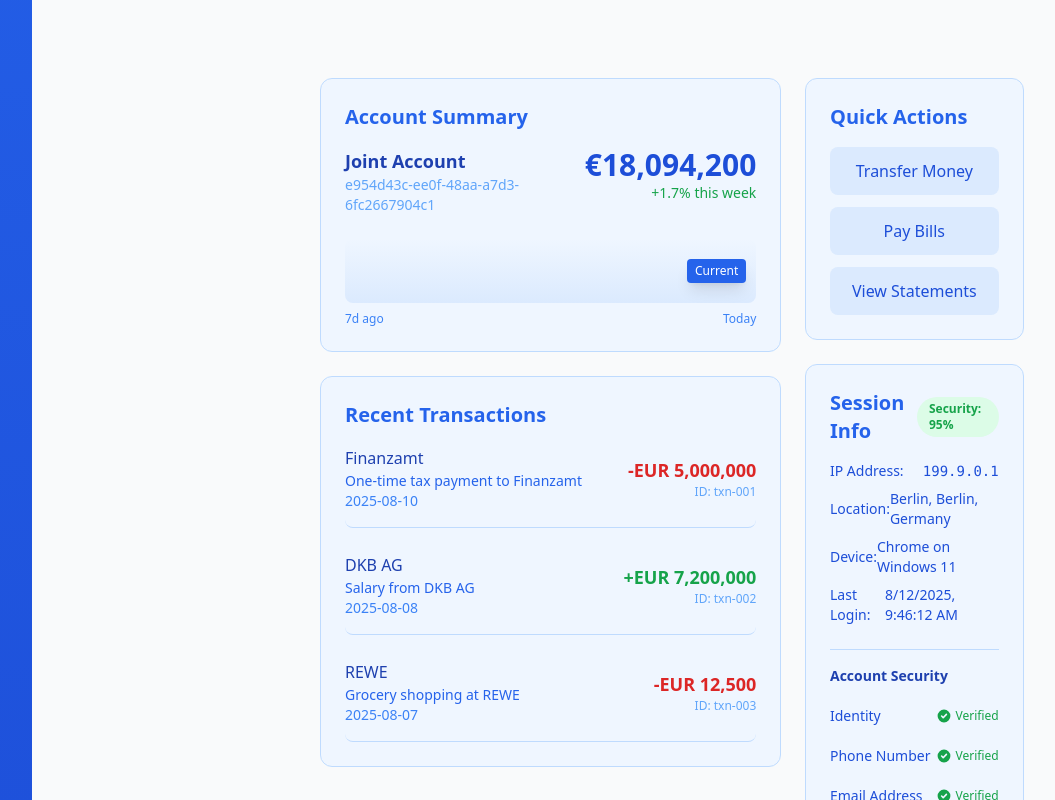
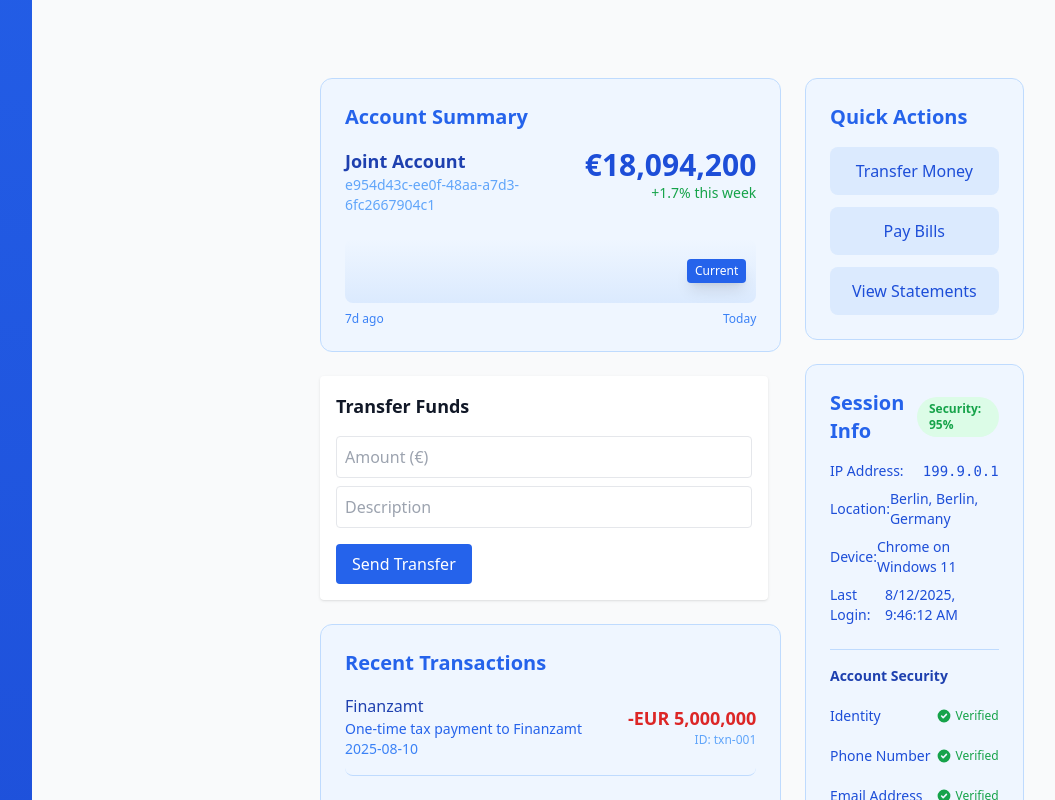
Before and after one commit to BlueColour2589/dkb-banking, a Next.js app in the folder frontend/: page /dashboard in a window 1280 px wide. Shown: the part 488-1288 px from the top of the page, without its empty margins (224-1279 px from the left). Built offline with nearby package versions, Linux system fonts and the light colour scheme; no server answers.

Commit message:
Update page.tsx

```diff
--- a/frontend/app/dashboard/page.tsx
+++ b/frontend/app/dashboard/page.tsx
@@ -1,4 +1,5 @@
 'use client';
+
 import { useState } from 'react';
 import Sidebar from '@/components/Sidebar/Sidebar';
 import MobileHeader from '@/components/Header/MobileHeader';
@@ -9,7 +10,8 @@ import AccountSummary from '@/components/Dashboard/AccountSummary';
 import TransactionList from '@/components/Dashboard/TransactionList';
 import QuickActions from '@/components/Dashboard/QuickActions';
 import IPInfo from '@/components/Dashboard/IPInfo';
-import { QuickAction, Account } from '@/types/dashboard';
+import { QuickAction } from '@/types/dashboard';
+import TransferForm from '@/components/TransferForm';
 
 export default function DashboardPage() {
   const [sidebarOpen, setSidebarOpen] = useState(false);
@@ -35,24 +37,19 @@ export default function DashboardPage() {
     },
   ];
 
+  const accountId = 'e954d43c-ee0f-48aa-a7d3-6fc2667904c1'; // Replace with dynamic ID if needed
+
   return (
     <div className="min-h-screen bg-gray-50">
-      {/* Mobile Header - Fixed at top for mobile */}
       <div className="lg:hidden fixed top-0 left-0 right-0 z-30">
         <MobileHeader toggleSidebar={() => setSidebarOpen(true)} />
       </div>
 
       <div className="flex min-h-screen">
-        {/* Sidebar - Handles its own overlay */}
-        <Sidebar
-          isOpen={sidebarOpen}
-          setIsOpen={setSidebarOpen}
-        />
+        <Sidebar isOpen={sidebarOpen} setIsOpen={setSidebarOpen} />
 
-        {/* Main Content - Properly spaced for sidebar */}
         <main className="flex-1 min-h-screen transition-all duration-300 ease-in-out lg:ml-64">
           <div className="p-4 lg:p-8 space-y-6 lg:space-y-8">
-            {/* Desktop Header Block - Hidden on mobile */}
             <div className="hidden lg:block space-y-4">
               <div className="animate-fade-in opacity-0 [animation-delay:0.1s] [animation-fill-mode:forwards]">
                 <TopBar />
@@ -65,7 +62,6 @@ export default function DashboardPage() {
               </div>
             </div>
 
-            {/* Mobile Header Block - Visible on mobile, with proper top spacing */}
             <div className="lg:hidden space-y-4 pt-20">
               <div className="animate-fade-in opacity-0 [animation-delay:0.1s] [animation-fill-mode:forwards]">
                 <Greeting />
@@ -75,9 +71,7 @@ export default function DashboardPage() {
               </div>
             </div>
 
-            {/* Main Grid - Responsive with improved animations */}
             <div className="grid grid-cols-1 xl:grid-cols-3 gap-4 lg:gap-6">
-              {/* Left Column - Account & Transactions */}
               <div className="xl:col-span-2 space-y-4 lg:space-y-6">
                 <div className="animate-scale-in opacity-0 [animation-delay:0.4s] [animation-fill-mode:forwards]">
                   <AccountSummary
@@ -86,17 +80,22 @@ export default function DashboardPage() {
                         name: 'Joint Account',
                         balance: 18094200,
                         currency: '€',
-                        accountNumber: 'e954d43c-ee0f-48aa-a7d3-6fc2667904c1',
+                        accountNumber: accountId,
                       },
                     ]}
                   />
                 </div>
+
+                {/* 💸 Transfer Form */}
+                <div className="animate-scale-in opacity-0 [animation-delay:0.45s] [animation-fill-mode:forwards]">
+                  <TransferForm accountId={accountId} />
+                </div>
+
                 <div className="animate-scale-in opacity-0 [animation-delay:0.5s] [animation-fill-mode:forwards]">
                   <TransactionList />
                 </div>
               </div>
 
-              {/* Right Column - Quick Actions & IP Info */}
               <div className="space-y-4 lg:space-y-6">
                 <div className="animate-scale-in opacity-0 [animation-delay:0.4s] [animation-fill-mode:forwards]">
                   <QuickActions actions={quickActions} />
```
